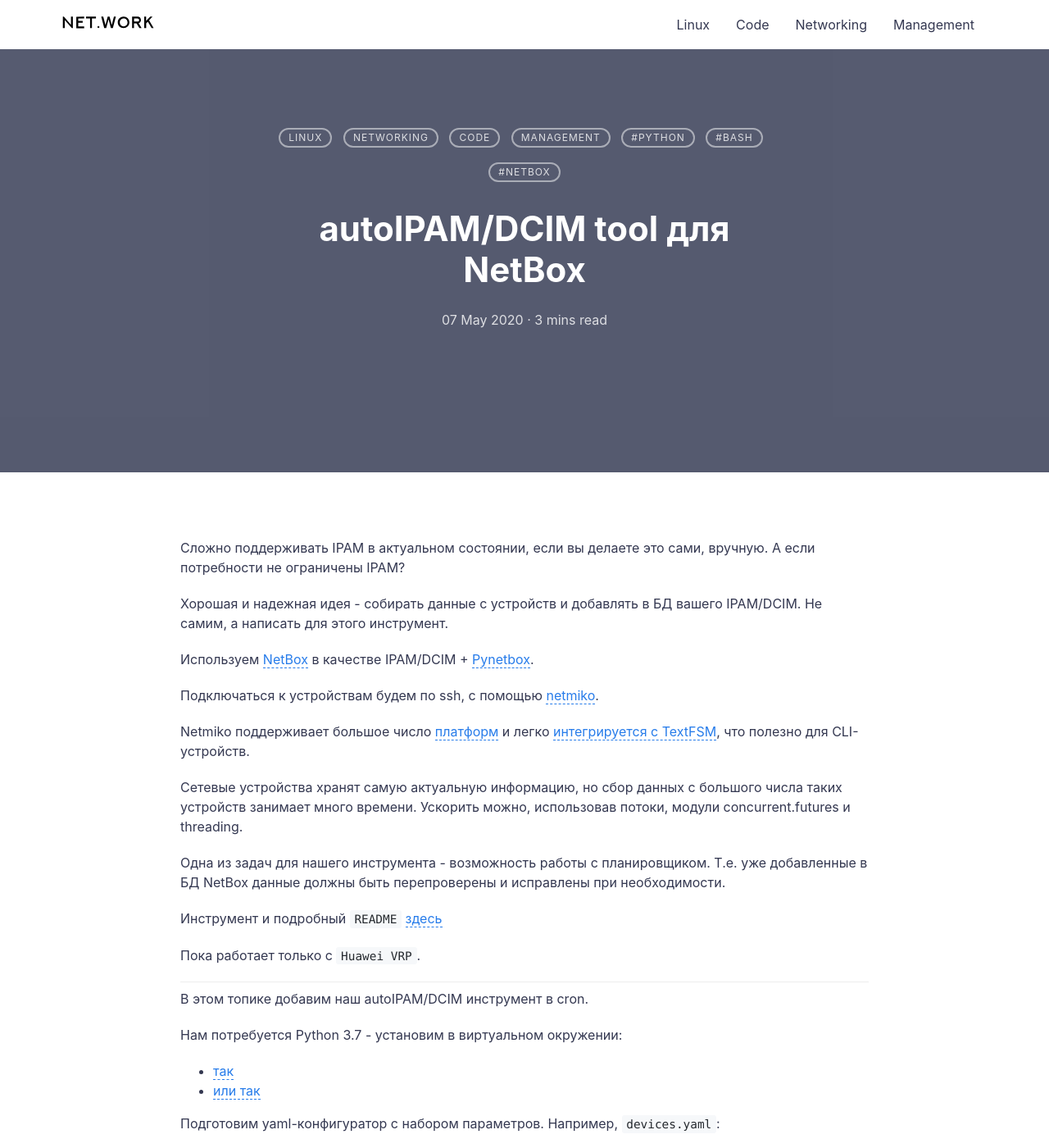
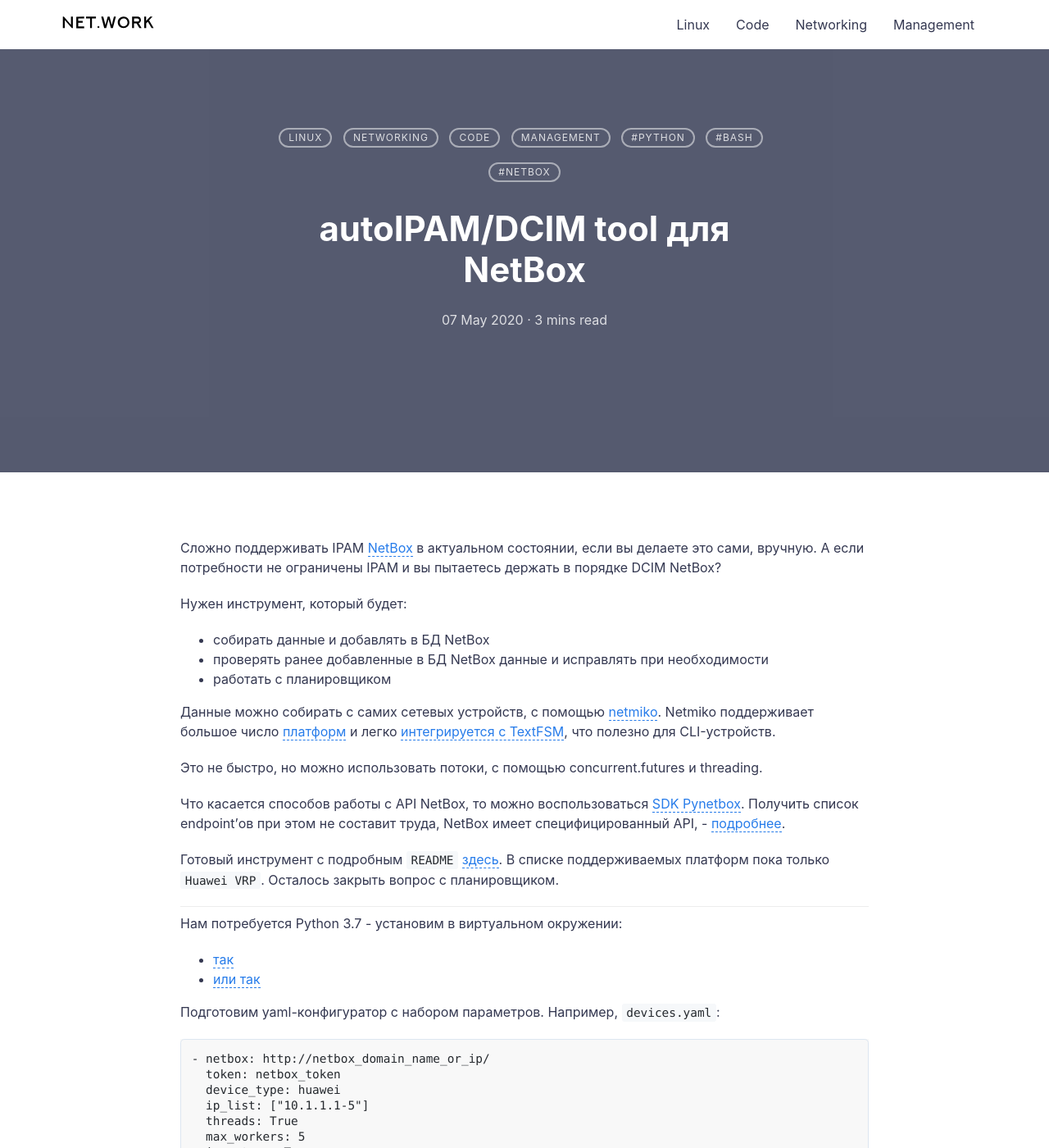
Before and after one commit to netdotwork/netdotwork.github.io, a Jekyll site: the page built from _posts/2020-05-07-netbox-auto-ipam.md, in a window 1280 px wide and 1400 px high. Shown: the whole window at 82% size. Built offline with Jekyll 4.4.1, drawn with Linux system fonts in a browser that asks for light colours; comment, search, counter and statistics services are not loaded.

```diff
--- a/_posts/2020-05-07-netbox-auto-ipam.md
+++ b/_posts/2020-05-07-netbox-auto-ipam.md
@@ -6,30 +6,27 @@
 categories: Linux Networking Code Management
 tags: [ python, bash, netbox ]
 ---
+Сложно поддерживать IPAM [NetBox](https://github.com/netbox-community/netbox){:target="_blank"} в актуальном состоянии, если вы делаете это сами, вручную.
+А если потребности не ограничены IPAM и вы пытаетесь держать в порядке DCIM NetBox?
 
-Сложно поддерживать IPAM в актуальном состоянии, если вы делаете это сами, вручную.
-А если потребности не ограничены IPAM?
+Нужен инструмент, который будет:
+- собирать данные и добавлять в БД NetBox
+- проверять ранее добавленные в БД NetBox данные и исправлять при необходимости
+- работать с планировщиком
 
-Хорошая и надежная идея - собирать данные с устройств и добавлять в БД вашего IPAM/DCIM. Не самим, а написать для этого инструмент.
-
-Используем [NetBox](https://github.com/netbox-community/netbox){:target="_blank"} в качестве IPAM/DCIM + [Pynetbox](https://github.com/digitalocean/pynetbox){:target="_blank"}.
-
-Подключаться к устройствам будем по ssh, с помощью [netmiko](https://github.com/ktbyers/netmiko){:target="_blank"}.
-
+Данные можно собирать с самих сетевых устройств, с помощью [netmiko](https://github.com/ktbyers/netmiko){:target="_blank"}.
 Netmiko поддерживает большое число [платформ](https://ktbyers.github.io/netmiko/PLATFORMS.html){:target="_blank"} и легко [интегрируется с TextFSM](https://pynet.twb-tech.com/blog/automation/netmiko-textfsm.html){:target="_blank"}, что полезно для CLI-устройств.
 
-Сетевые устройства хранят самую актуальную информацию, но сбор данных с большого числа таких устройств занимает много времени. Ускорить можно, использовав потоки, модули concurrent.futures и threading.
+Это не быстро, но можно использовать потоки, с помощью concurrent.futures и threading.
 
-Одна из задач для нашего инструмента - возможность работы с планировщиком. Т.е. уже добавленные в БД NetBox данные должны быть перепроверены и исправлены при необходимости.
+Что касается способов работы с API NetBox, то можно воспользоваться [SDK Pynetbox](https://github.com/digitalocean/pynetbox){:target="_blank"}.
+Получить список endpoint'ов при этом не составит труда, NetBox имеет специфицированный API,  - [подробнее](https://linkmeup.ru/blog/530.html#POSTMAN){:target="_blank"}.
 
-Инструмент и подробный `README` [здесь](https://github.com/netdotwork/netbox_resolver){:target="_blank"}
-
-Пока работает только с `Huawei VRP`.
+Готовый инструмент с подробным `README` [здесь](https://github.com/netdotwork/netbox_resolver){:target="_blank"}.
+В списке поддерживаемых платформ пока только `Huawei VRP`.
+Осталось закрыть вопрос с планировщиком.
 
 - - -
-
-
-В этом топике добавим наш autoIPAM/DCIM инструмент в cron.
 
 Нам потребуется Python 3.7 - установим в виртуальном окружении:
 - [так](https://github.com/netdotwork/pyneng-my-exercises/blob/master/virtualenv_python.md){:target="_blank"}
```
